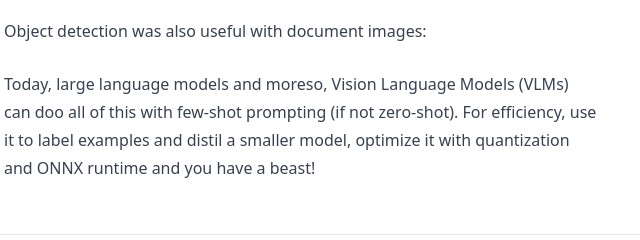
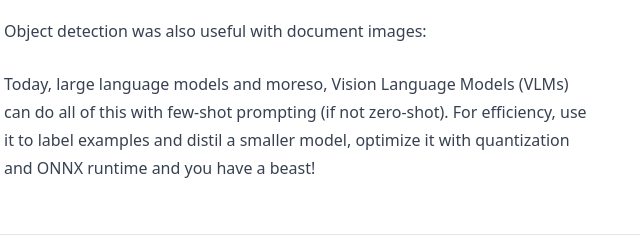
Before and after one commit to martinnormark/site, an Astro site: page /blog/ello-world in a window 1280 px wide. Shown: the part 1099-1339 px from the top of the page, 268-908 px from the left. Built offline with nearby package versions, Linux system fonts and the light colour scheme; Astro itself is replaced by a stand-in of ours.

Commit message:
chore: Fix typo

```diff
--- a/src/content/blog/ello-world.mdx
+++ b/src/content/blog/ello-world.mdx
@@ -34,4 +34,4 @@ Object detection was also useful with document images:
   charset="utf-8"
 ></script>
 
-Today, large language models and moreso, Vision Language Models (VLMs) can doo all of this with few-shot prompting (if not zero-shot). For efficiency, use it to label examples and distil a smaller model, optimize it with quantization and ONNX runtime and you have a beast!
+Today, large language models and moreso, Vision Language Models (VLMs) can do all of this with few-shot prompting (if not zero-shot). For efficiency, use it to label examples and distil a smaller model, optimize it with quantization and ONNX runtime and you have a beast!
```
